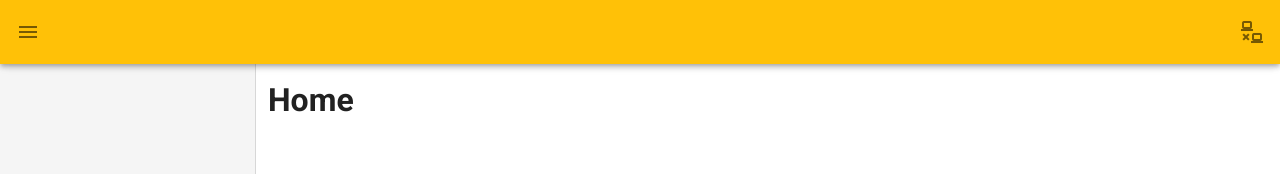
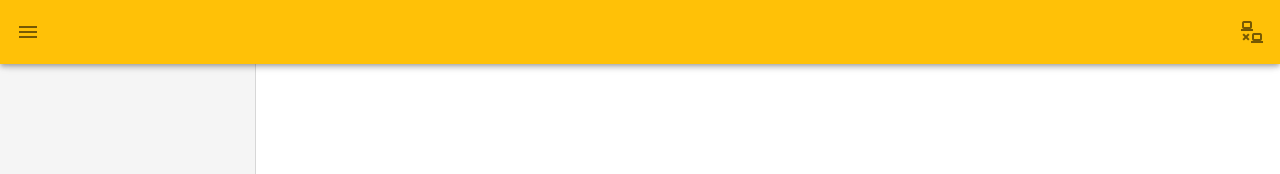
Before and after one commit to MultiRepo-Manager/frontend, a Vue app: page / in a window 1280 px wide. Shown: the top 174 px of the page. Built offline with nearby package versions, Linux system fonts and the light colour scheme; what vue-native-websocket would draw is missing.

Commit message:
git panels

```diff
--- a/src/views/Home.vue
+++ b/src/views/Home.vue
@@ -1,11 +1,27 @@
 <template>
-  <div>
-    <h1>Home</h1>
-  </div>
+  <v-expansion-panels>
+    <v-expansion-panel v-for="repo in repos" :key="repo.name">
+      <v-expansion-panel-header>{{ repo.name }}</v-expansion-panel-header>
+      <v-expansion-panel-content>
+        Lorem ipsum dolor sit amet, consectetur adipiscing elit, sed do eiusmod tempor incididunt ut labore et dolore magna aliqua. Ut enim ad minim veniam, quis nostrud exercitation ullamco laboris nisi ut aliquip ex ea commodo consequat.
+      </v-expansion-panel-content>
+    </v-expansion-panel>
+  </v-expansion-panels>
 </template>
 
 <script>
+  const GitUrlParse = require("git-url-parse");
+
   export default {
     name: 'Home',
+    computed: {
+      repos: function() {
+        var rps = []
+        if (this.$store.state.workspace.config.repos) {
+          this.$store.state.workspace.config.repos.forEach(element => rps.push(GitUrlParse(element)));
+        }
+        return rps
+      },
+    }
   }
 </script>
```
